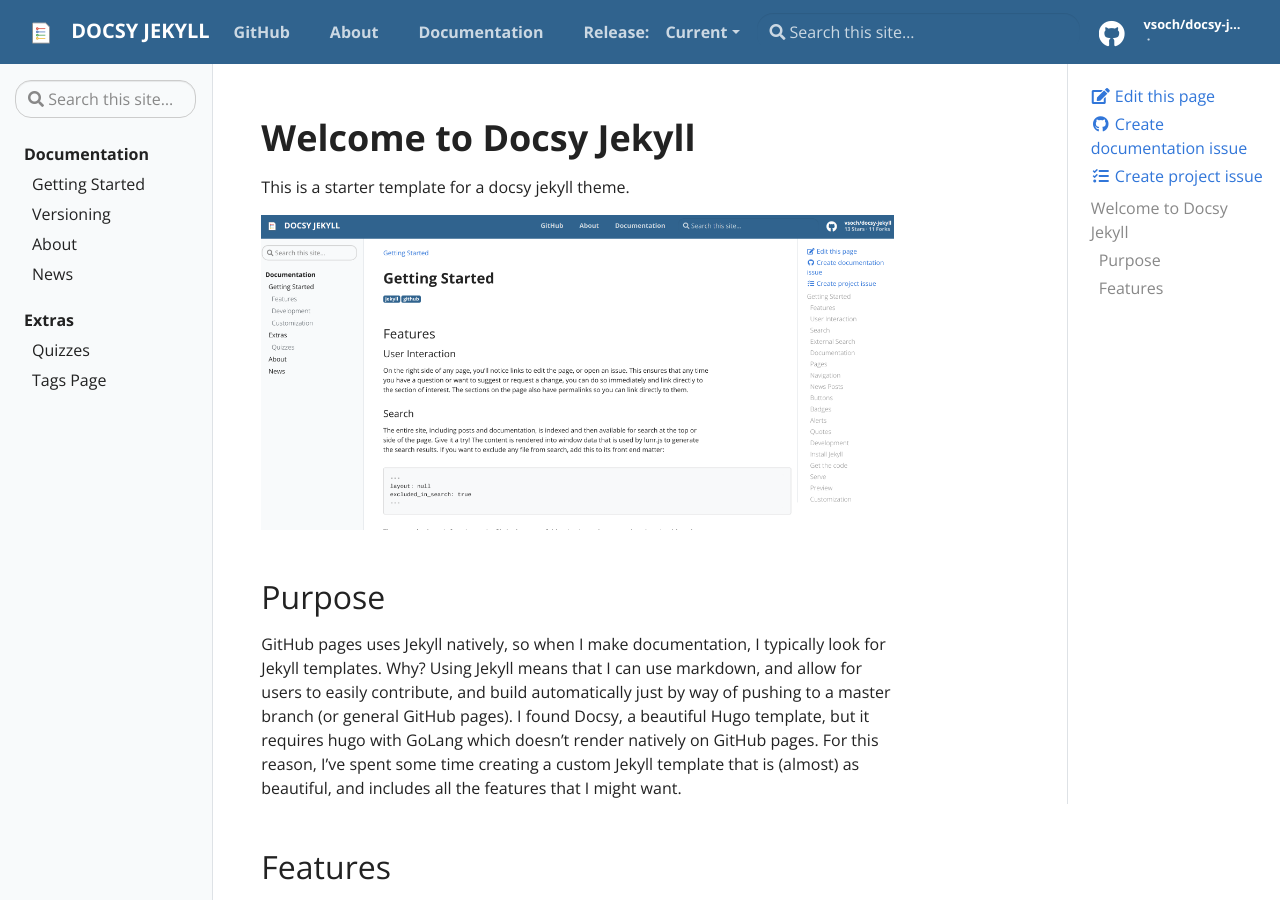
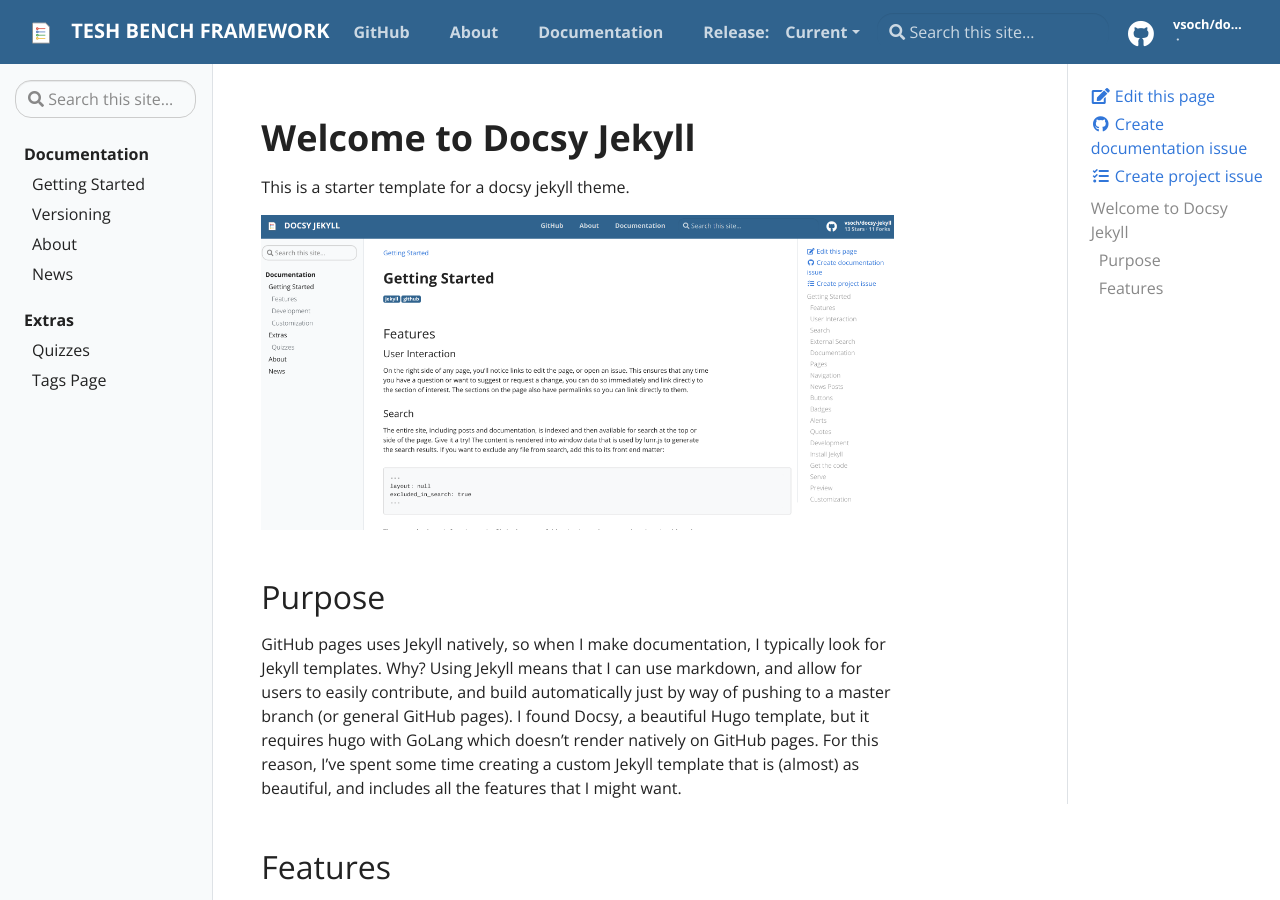
Before and after one commit to XiongXinwei-code/test-bench-framework, a Jekyll site: the page built from docs/pages/index.md, in a window 1280 px wide and 900 px high. Built offline with Jekyll 4.4.1, drawn with Linux system fonts in a browser that asks for light colours.

Commit message:
Update _config.yml

```diff
--- a/docs/_config.yml
+++ b/docs/_config.yml
@@ -14,7 +14,7 @@
 # You can create any custom variable you would like, and they will be accessible
 # in the templates via {{ site.myvariable }}.
 
-title: Docsy Jekyll
+title: Tesh Bench Framework
 email: your-email@domain.com
 author: Dinosaur Avocado
 description: > # this means to ignore newlines until "baseurl:"
```
